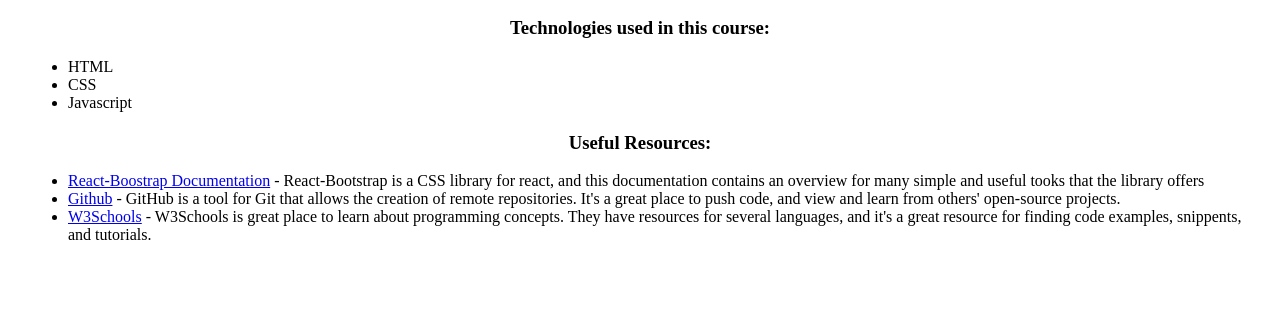
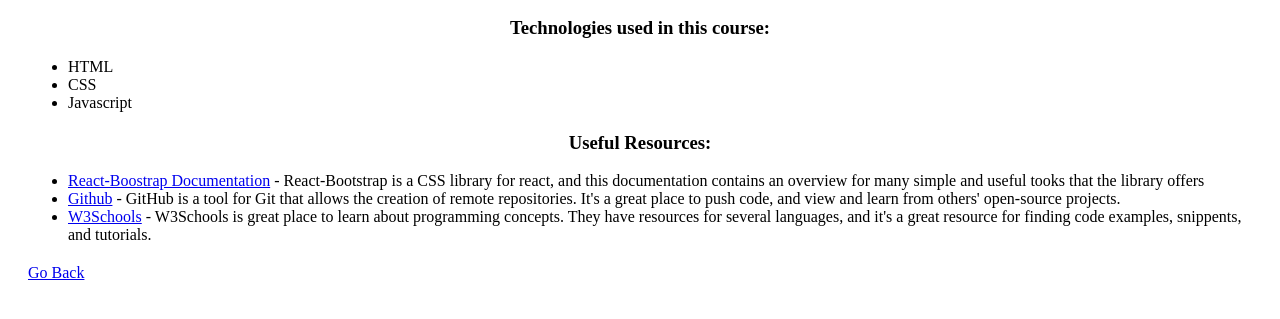
Before and after one commit to philippesic/cs-128, a plain HTML site: page Homework1/index.html in a window 1280 px wide. Shown: the part 275-594 px from the top of the page. Drawn offline with Linux system fonts and the light colour scheme.

Commit message:
Added go back link

```diff
--- a/Homework1/index.html
+++ b/Homework1/index.html
@@ -42,5 +42,8 @@
                 </li>
             </ul>
         </section>
+        <section>
+            <a href="https://philippesic.github.io">Go Back</a>
+        </section>
     </body>
 </html>
```
